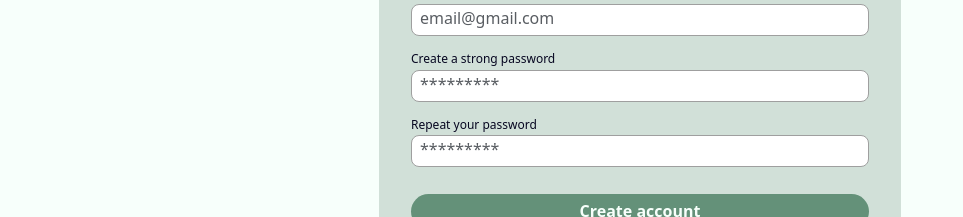
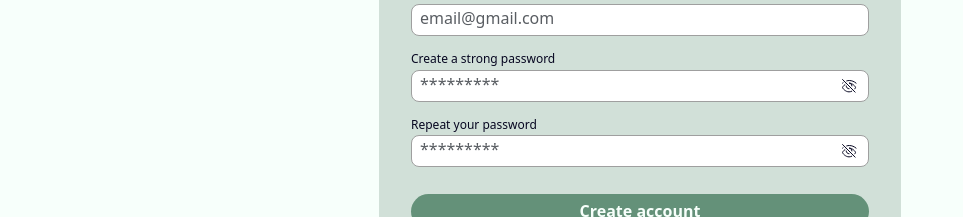
Before and after one commit to SerdiukSerhii/frontend_project_final_7, a Next.js app: page /register in a window 1280 px wide. Shown: the part 392-609 px from the top of the page, without its empty margins (0-963 px from the left). Built offline with nearby package versions, Linux system fonts and the light colour scheme.

Commit message:
add btn and state for show password

```diff
--- a/components/Form/FormField/FormField.module.css
+++ b/components/Form/FormField/FormField.module.css
@@ -33,3 +33,27 @@
 .error {
   color: var(--red);
 }
+
+.passwordWrapper {
+  position: relative;
+}
+
+.toggleBtn {
+  position: absolute;
+  top: 50%;
+  right: 8px;
+  transform: translateY(-50%);
+  background: none;
+  border: none;
+  cursor: pointer;
+  padding: 4px;
+  display: flex;
+  align-items: center;
+  color: var(--gray);
+}
+.toggleBtn svg {
+  stroke: var(--black);
+  fill: none;
+  width: 15px;
+  height: 14px;
+}
--- a/components/Form/FormField/FormField.tsx
+++ b/components/Form/FormField/FormField.tsx
@@ -1,5 +1,5 @@
 import { useField } from 'formik';
-import { useId } from 'react';
+import { useId, useState } from 'react';
 import css from './FormField.module.css';
 
 interface FormFieldProps {
@@ -7,24 +7,55 @@ interface FormFieldProps {
   label: string;
   type?: string;
   placeholder?: string;
+  autoComplete?: string;
 }
 
-export default function FormField({ name, label, type = 'text', placeholder }: FormFieldProps) {
+export default function FormField({
+  name,
+  label,
+  type = 'text',
+  placeholder,
+  autoComplete,
+}: FormFieldProps) {
+  const [showPassword, setShowPassword] = useState(false);
+
   const [field, meta] = useField(name);
   const fieldId = useId();
 
   const hasError = meta.touched && meta.error;
+  const isPassword = type === 'password';
+  const inputType = isPassword && showPassword ? 'text' : type;
 
   return (
     <div className={css.fieldLable}>
       <label htmlFor={fieldId}>{label}</label>
+      <div className={isPassword ? css.passwordWrapper : undefined}>
         <input
           {...field}
           id={fieldId}
-        type={type}
+          type={inputType}
           placeholder={placeholder}
+          autoComplete={autoComplete}
           className={hasError ? `${css.field} ${css.fieldError}` : css.field}
         />
+        {isPassword && (
+          <button
+            type="button"
+            className={css.toggleBtn}
+            onClick={() => setShowPassword(prev => !prev)}
+            aria-label={showPassword ? 'Hide password' : 'Show password'}
+          >
+            <svg
+              width="24"
+              height="24"
+            >
+              <use
+                href={`/icons/symbol-defs.svg#${showPassword ? 'icon-eye' : 'icon-eye-crossed'}`}
+              />
+            </svg>
+          </button>
+        )}
+      </div>
       {hasError && <span className={css.error}>{meta.error}</span>}
     </div>
   );
--- a/components/Form/RegisterForm/RegisterForm.tsx
+++ b/components/Form/RegisterForm/RegisterForm.tsx
@@ -3,7 +3,6 @@
 import * as Yup from 'yup';
 import { Form, Formik, FormikHelpers } from 'formik';
 import Link from 'next/link';
-import { useId } from 'react';
 import css from './RegisterForm.module.css';
 import FormField from '../FormField/FormField';
 
@@ -38,8 +37,6 @@ const initialValues: RegisterFormValues = {
 };
 
 export default function RegisterForm() {
-  const fieldId = useId();
-
   const handleSubmit = async (
     values: RegisterFormValues,
     actions: FormikHelpers<RegisterFormValues>
@@ -61,24 +58,28 @@ export default function RegisterForm() {
               name="username"
               label="Enter your name"
               placeholder="Max"
+              autoComplete="username"
             />
             <FormField
               name="email"
               label="Enter your email address"
               type="email"
               placeholder="email@gmail.com"
+              autoComplete="email"
             />
             <FormField
               name="password"
               label="Create a strong password"
               type="password"
               placeholder="*********"
+              autoComplete="new-password"
             />
             <FormField
               name="repeatPassword"
               label="Repeat your password"
               type="password"
               placeholder="*********"
+              autoComplete="new-password"
             />
           </div>
           <button
```
Lines whose indentation alone changed are shown as unchanged.
